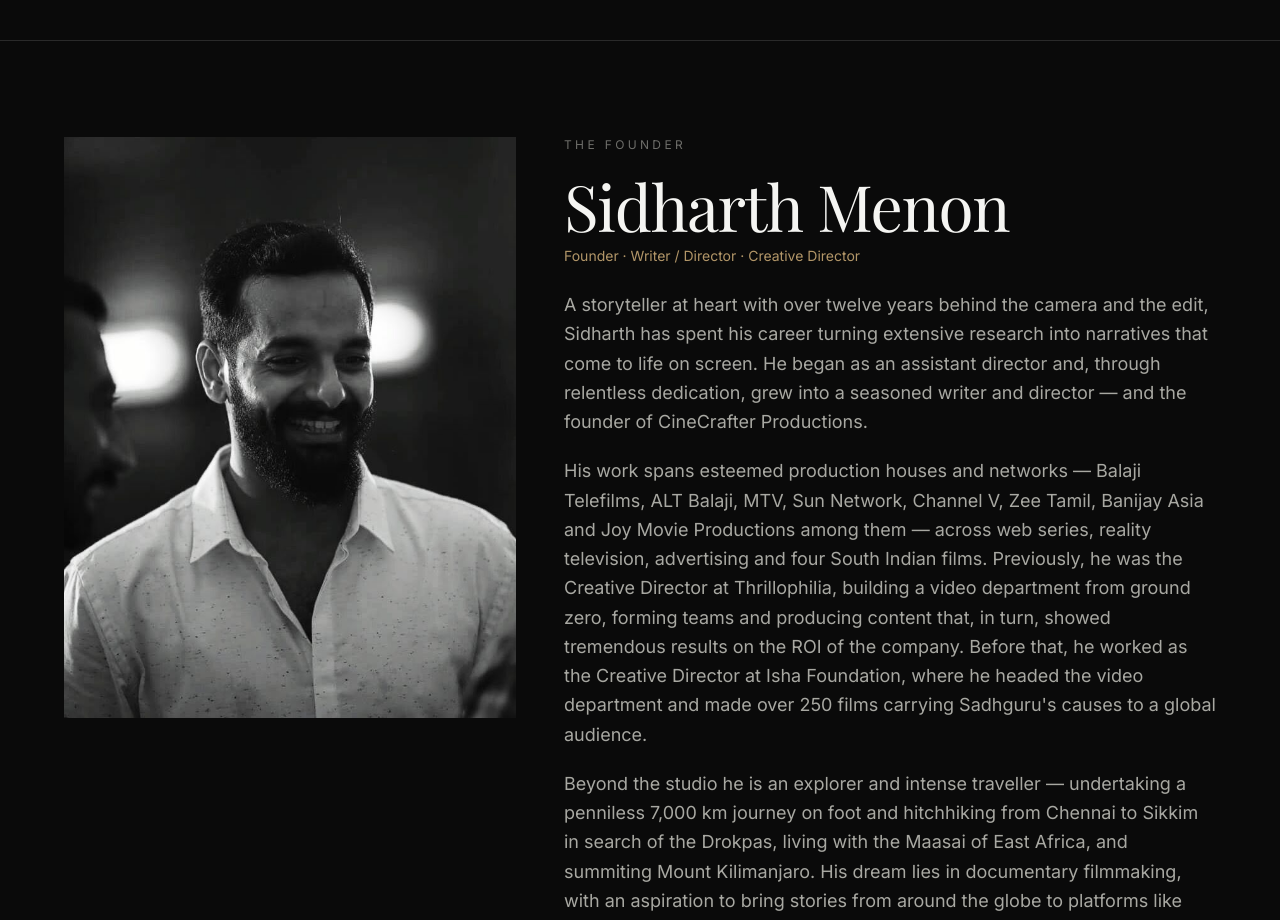
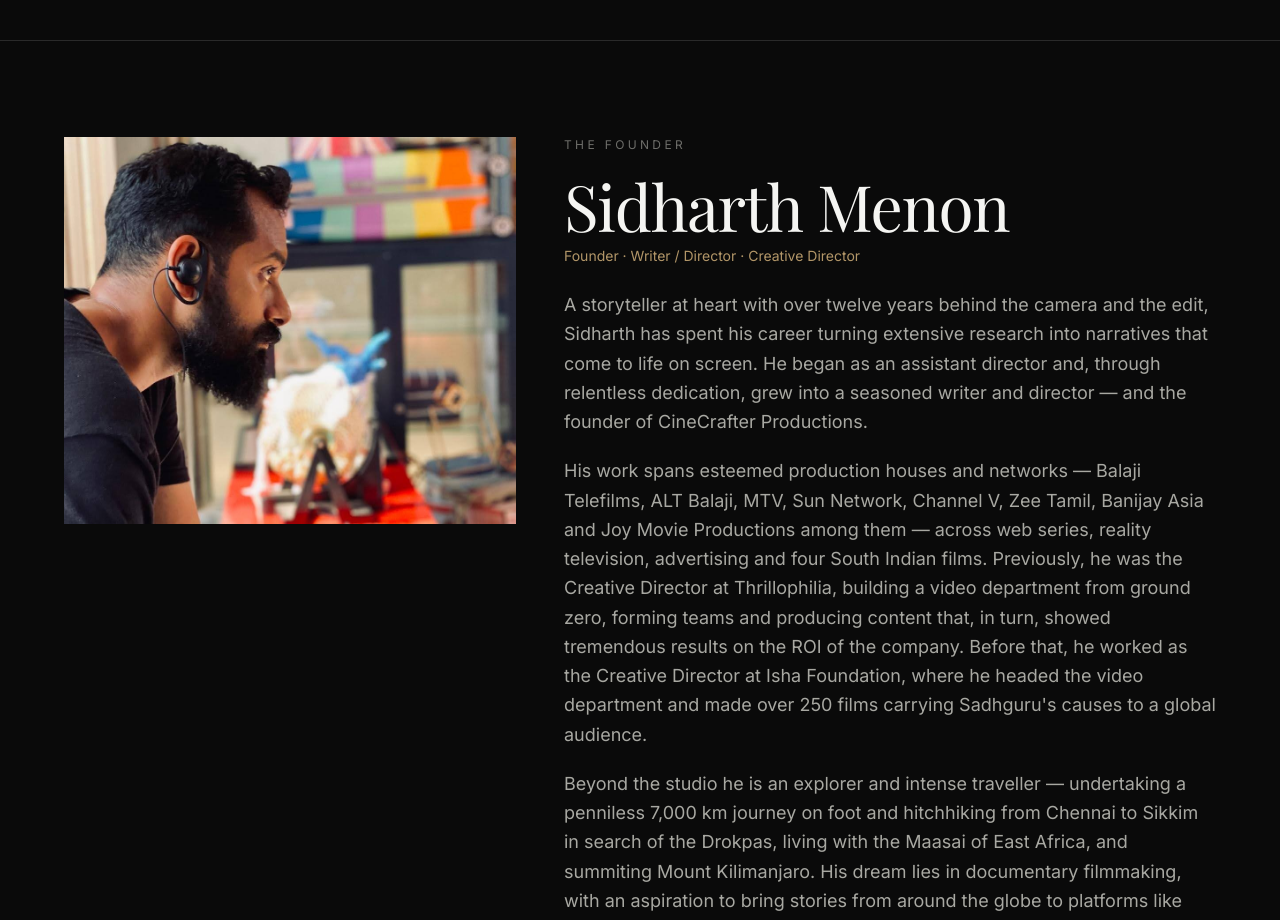
Before and after one commit to ddssidharth-hash/Cine-Crafter-Productions, a Next.js app: page /about in a window 1280 px wide. Shown: the part 1260-2180 px from the top of the page. Built offline with nearby package versions, Linux system fonts and the light colour scheme; no server answers; the database is empty; a web font is replaced by a local one.

Commit message:
feat: replace founder image with new uncropped color portrait photograph

```diff
--- a/src/app/about/page.tsx
+++ b/src/app/about/page.tsx
@@ -85,14 +85,14 @@ export default function AboutPage() {
       <section className="frame border-t border-base-line py-24">
         <div className="grid items-start gap-12 md:grid-cols-12">
           <Reveal className="md:col-span-5">
-            <div className="relative aspect-[716/921] w-full overflow-hidden bg-base-elevated">
+            <div className="relative aspect-[1024/877] w-full overflow-hidden">
               <Image
                 src={PORTRAIT}
                 alt={founderInfo.name}
                 fill
                 loading="lazy"
                 sizes="(max-width: 768px) 100vw, 40vw"
-                className="object-contain"
+                className="object-cover"
               />
             </div>
           </Reveal>
```
Also changed, not shown: public/sidharth-menon.jpg.
